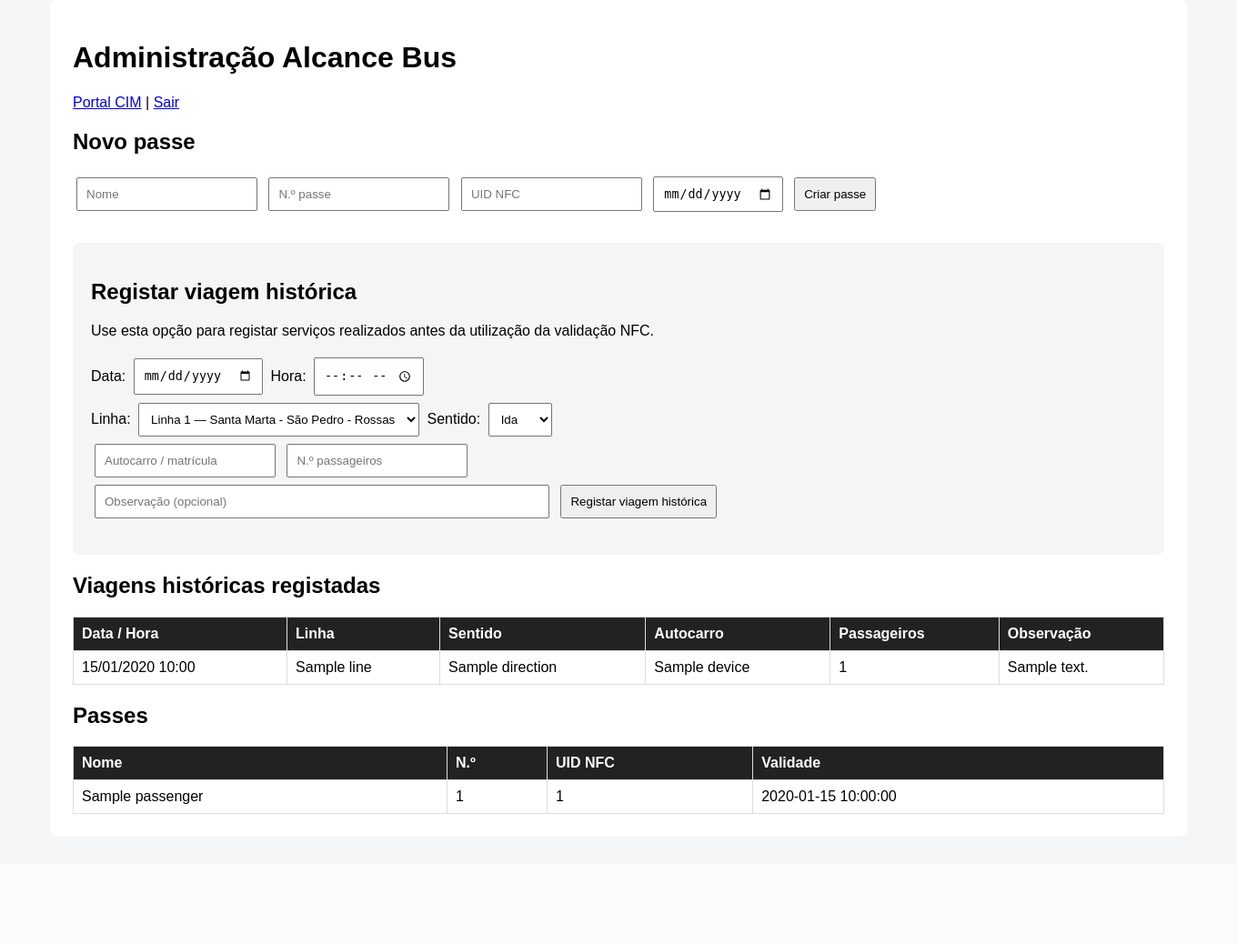
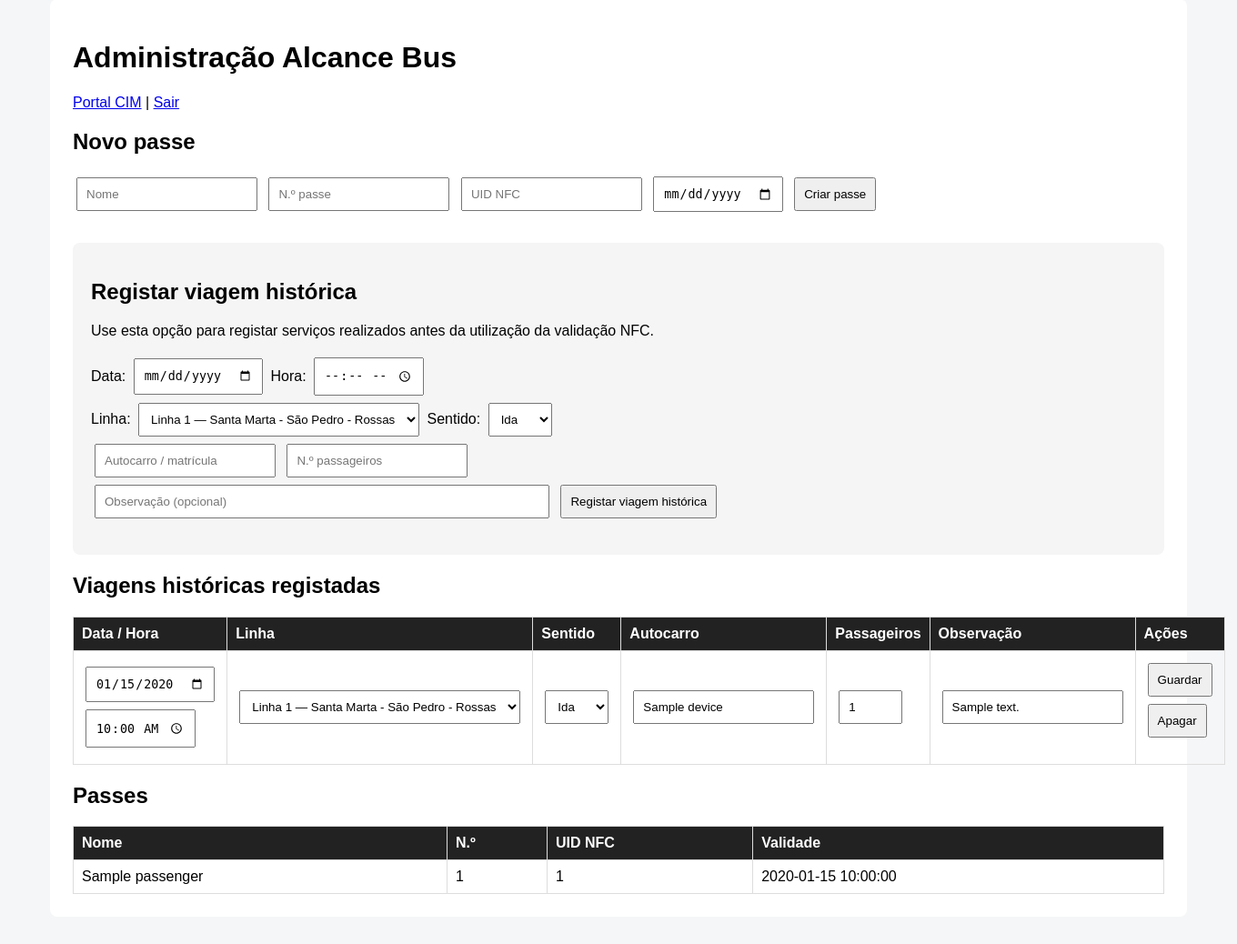
Before and after one commit to Alcancebus/alcance-passes, a Python web app: template server/templates/admin.html in a window 1360 px wide. Shown: the part 31-1069 px from the top of the page at 91% size. Before the commit the page ends 926 px from the top, so only its background shows below. Run offline with Jinja, Linux system fonts and the light colour scheme; the template is opened without the code that fills it: most values are stand-ins (such as "Sample title", 1, 10 or a date in 2020).

Commit message:
Update admin.html

```diff
--- a/server/templates/admin.html
+++ b/server/templates/admin.html
@@ -162,24 +162,104 @@ Registar viagem histórica
     <th>Autocarro</th>
     <th>Passageiros</th>
     <th>Observação</th>
+    <th>Ações</th>
 </tr>
 
 {% for h in historical %}
+
 <tr>
-    <td>{{h.started_at.strftime("%d/%m/%Y %H:%M")}}</td>
-    <td>{{h.line}}</td>
-    <td>{{h.direction}}</td>
-    <td>{{h.device}}</td>
-    <td>{{h.passenger_count}}</td>
-    <td>{{h.notes or ""}}</td>
+<form method="post" action="/admin/historical-trip/{{h.id}}/edit">
+
+<td>
+    <input type="date"
+           name="trip_date"
+           value="{{h.started_at.strftime('%Y-%m-%d')}}"
+           required>
+
+    <input type="time"
+           name="trip_time"
+           value="{{h.started_at.strftime('%H:%M')}}"
+           required>
+</td>
+
+<td>
+<select name="line" required>
+
+<option value="Linha 1 - Santa Marta - São Pedro - Rossas"
+{% if h.line == "Linha 1 - Santa Marta - São Pedro - Rossas" %}selected{% endif %}>
+Linha 1 — Santa Marta - São Pedro - Rossas
+</option>
+
+<option value="Linha 2 - Anjos - Agra - Rossas"
+{% if h.line == "Linha 2 - Anjos - Agra - Rossas" %}selected{% endif %}>
+Linha 2 — Anjos - Agra - Rossas
+</option>
+
+</select>
+</td>
+
+<td>
+<select name="direction">
+<option value="Ida"
+{% if h.direction == "Ida" %}selected{% endif %}>
+Ida
+</option>
+
+<option value="Volta"
+{% if h.direction == "Volta" %}selected{% endif %}>
+Volta
+</option>
+</select>
+</td>
+
+<td>
+<input name="device"
+       value="{{h.device}}"
+       required>
+</td>
+
+<td>
+<input type="number"
+       name="passenger_count"
+       min="0"
+       value="{{h.passenger_count}}"
+       style="width:70px"
+       required>
+</td>
+
+<td>
+<input name="notes"
+       value="{{h.notes or ''}}">
+</td>
+
+<td>
+<button type="submit">
+Guardar
+</button>
+
+</form>
+
+<form method="post"
+      action="/admin/historical-trip/{{h.id}}/delete"
+      onsubmit="return confirm('Tem a certeza que pretende apagar esta viagem histórica?');">
+
+<button type="submit">
+Apagar
+</button>
+
+</form>
+</td>
+
 </tr>
 
 {% else %}
+
 <tr>
-    <td colspan="6">
-        Nenhuma viagem histórica registada.
-    </td>
+<td colspan="7">
+Nenhuma viagem histórica registada.
+</td>
 </tr>
+
 {% endfor %}
 
 </table>
```
